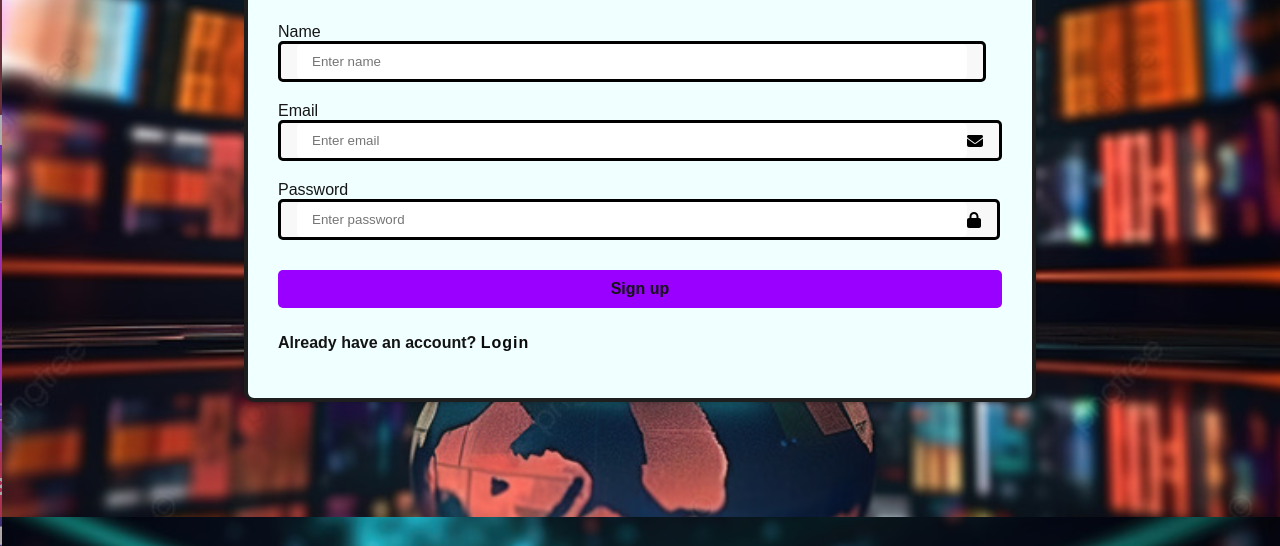
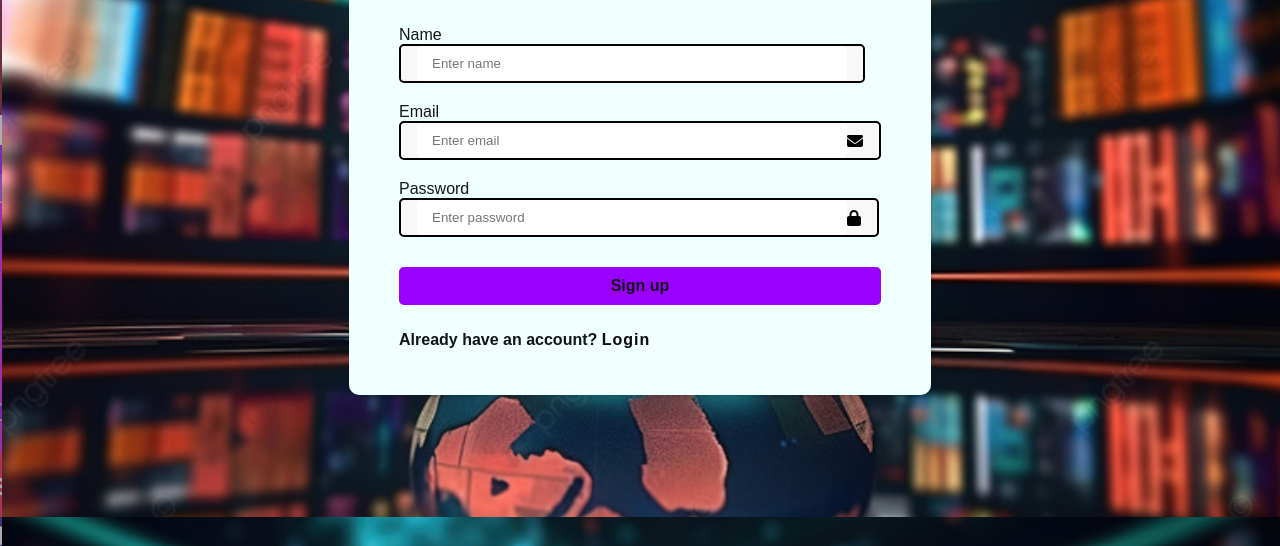
Before and after one commit to Geetheshkulal/newsportal2, a plain HTML site: page index.html in a window 1280 px wide. Shown: the part 254-800 px from the top of the page. Drawn offline with Linux system fonts and the light colour scheme.

Commit message:
repaired

```diff
--- a/login/login.css
+++ b/login/login.css
@@ -17,13 +17,13 @@ body {
   }
 
   .innerBox {
-    min-width: 470px;
+    min-width: 400px;
     height: fit-content;
     width: fit-content;
-    border: 4px solid rgb(4, 4, 4);
+    /* border: 4px solid rgb(4, 4, 4); */
     background-color: azure;
     box-shadow: 1px 1px 4px rgba(0, 0, 0, 0.2);
-    padding: 80px;
+    padding: 30px 50px;
     border-radius: 10px;
     display: flex;
     flex-direction: column;
@@ -108,7 +108,7 @@ body {
 }
 .container input{
     border-radius: 5px;
-    border: 3px solid red;
+    /* border: 3px solid red; */
     outline: none;
     padding: 10px 15px;
     color: rgb(10, 10, 10);
@@ -116,6 +116,6 @@ body {
 .container input:hover{
     border-color: rgb(10, 10, 10);
 }
-.container input:focus{
+/* .container input:focus{
     box-shadow: inset 2px 3px 4px rgba(0, 0, 0, 0.6);
-}
+} */
--- a/signup/index.css
+++ b/signup/index.css
@@ -1,4 +1,4 @@
-/* signup.css */
+
 
 body {
     margin: 0;
@@ -19,12 +19,12 @@ body {
   }
 
   .innerBox {
-    min-width: 470px;
+    min-width: 400px;
     height: fit-content;
     width: fit-content;
-    border: 4px solid rgb(31, 30, 30);
+    /* border: 4px solid rgb(31, 30, 30); */
     box-shadow: 1px 1px 4px rgba(0, 0, 0, 0.2);
-    padding: 30px;
+    padding: 30px 50px;
     border-radius: 10px;
     display: flex;
     flex-direction: column;
@@ -37,7 +37,7 @@ body {
   }
 
   .one{
-    border:0px solid rgb(10, 9, 9);
+    /* border:0px solid rgb(10, 9, 9); */
     width:100%;
     border-radius: 15px;
    display: flex;
@@ -54,7 +54,7 @@ body {
     background-color: rgb(248, 248, 248);
     padding: 0rem 1rem;
     border-radius: 5px;
-    border: 3px solid black;
+    border: 2px solid black;
   }
 
   .footer {
@@ -105,7 +105,7 @@ body {
   .container{
     display: flex;
     flex-direction: column;
-    gap: 8px;
+    gap: 10px;
 
 }
 .container label{
@@ -115,12 +115,11 @@ body {
 }
 .container input{
     border-radius: 5px;
-    /* border: 3px solid red; */
     outline: none;
     border: none;
     padding: 10px 15px;
     color: black;
-    width: 50vw;
+    width:50vh;
 }
 .container input:hover{
     /* border-color: white; */
```
